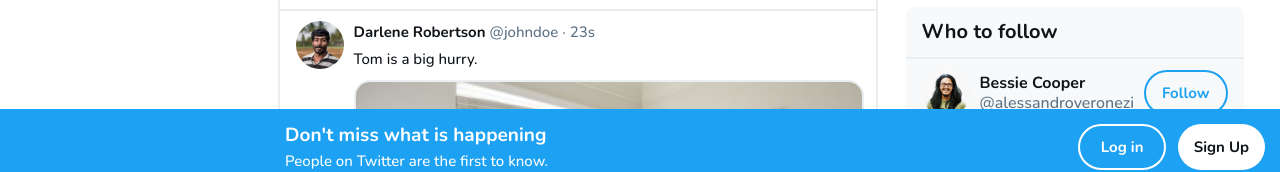
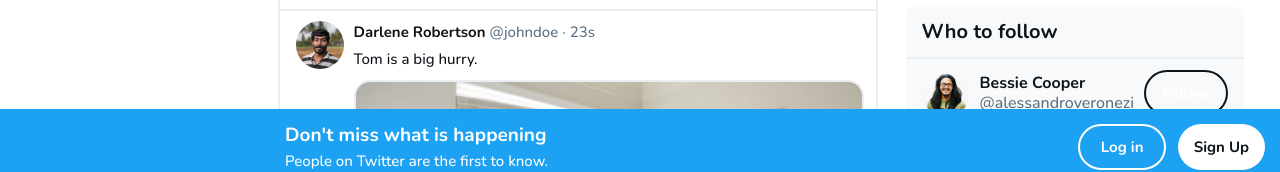
Before and after one commit to avsena/Twitter-web, a React (Vite) app: page / in a window 1280 px wide. Shown: the part 616-788 px from the top of the page. Built offline with nearby package versions, Linux system fonts and the light colour scheme.

Commit message:
alterando cor do follow

```diff
--- a/src/components/Button/Button.tsx
+++ b/src/components/Button/Button.tsx
@@ -28,7 +28,7 @@
             'bg-white text-black hover:bg-dark-8': (color === 'white' && style === 'fill'),
           },
           {
-            'py-2 px-3.5 text-blue-1 border-2 border-blue-1 bg-transparent hover:bg-blue-1 hover:text-white': (color === 'blue' && style === 'outline'),
+            'py-2 px-3.5 text-white border-2 border-black bg-transparent bg-black hover:bg-blue-1 hover:text-white': (color === 'blue' && style === 'outline'),
             'py-2 px-3.5 text-white border-2 border-white bg-transparent hover:bg-white/20': (color === 'white' && style === 'outline'),
           },
           {
```
